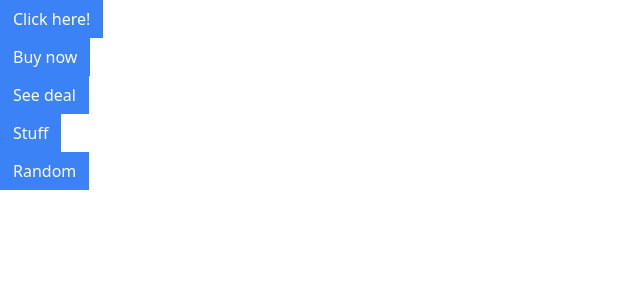
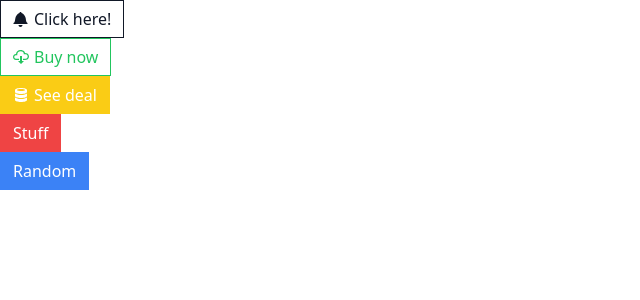
Before and after one commit to Chana023/react-tutorial, a React (Create React App) app in the folder comps/: page / in a window 1280 px wide. Shown: the top 300 px of the page, without its empty margins (0-640 px from the left). Built offline with nearby package versions, Linux system fonts and the light colour scheme.

Commit message:
Completed styling tutorial and added some icons to button component

```diff
--- a/comps/package.json
+++ b/comps/package.json
@@ -6,10 +6,13 @@
     "@testing-library/jest-dom": "^5.17.0",
     "@testing-library/react": "^13.4.0",
     "@testing-library/user-event": "^13.5.0",
+    "classnames": "^2.5.1",
     "prop-types": "^15.8.1",
     "react": "^18.3.1",
     "react-dom": "^18.3.1",
+    "react-icons": "4.6.0",
     "react-scripts": "5.0.1",
+    "tailwind-merge": "^2.3.0",
     "web-vitals": "^2.1.4"
   },
   "scripts": {
--- a/comps/src/App.js
+++ b/comps/src/App.js
@@ -1,21 +1,31 @@
 import Button from "./Button";
+import {GoBell , GoCloudDownload, GoDatabase} from 'react-icons/go'
 
 function App() {
     return <div>
         <div>
-            <Button primary>Click here!</Button>
+            <Button secondary outline>
+                <GoBell />
+                Click here!
+            </Button>
         </div>
         <div>
-            <Button>Buy now</Button>
+            <Button success outline>
+                < GoCloudDownload />
+                Buy now
+            </Button>
         </div>
         <div>
-            <Button>See deal</Button>
+            <Button warning>
+                <GoDatabase/>
+                See deal
+            </Button>
         </div>
         <div>
-            <Button>Stuff</Button>
+            <Button danger>Stuff</Button>
         </div>
         <div>
-            <Button>Random</Button>
+            <Button primary>Random</Button>
         </div>
     </div>;
 }
--- a/comps/src/Button.js
+++ b/comps/src/Button.js
@@ -1,4 +1,5 @@
-import { PropTypes } from "prop-types";
+import className from 'classnames';
+import { twMerge } from 'tailwind-merge';
 
 function Button({
     children,
@@ -12,7 +13,27 @@
 
 
  }) {
-    return <button className="px-3 py-1.5 border border-blue-500 bg-blue-500 text-white">{children}</button>;
+
+    const classes = twMerge(
+        className('px-3 py-1.5 border flex items-center', {
+          'border-blue-500 bg-blue-500 text-white': primary,
+          'border-gray-900 bg-gray-900 text-white': secondary,
+          'border-green-500 bg-green-500 text-white': success,
+          'border-yellow-400 bg-yellow-400 text-white': warning,
+          'border-red-500 bg-red-500 text-white': danger,
+          'rounded-full': rounded,
+          'bg-white': outline,
+          'text-blue-500': outline && primary,
+          'text-gray-900': outline && secondary,
+          'text-green-500': outline && success,
+          'text-yellow-400': outline && warning,
+          'text-red-500': outline && danger
+        })
+      );
+
+    return <button className={classes}>
+        {children}
+        </button>;
 }
 
 Button.propTypes = {
--- a/comps/src/index.css
+++ b/comps/src/index.css
@@ -1,3 +1,7 @@
 @tailwind base;
 @tailwind components;
 @tailwind utilities;
+
+button > svg {
+    margin-right: 5px
+}
```
Also changed, not shown: 1 other file (tests, documents, lock files or other folders).
